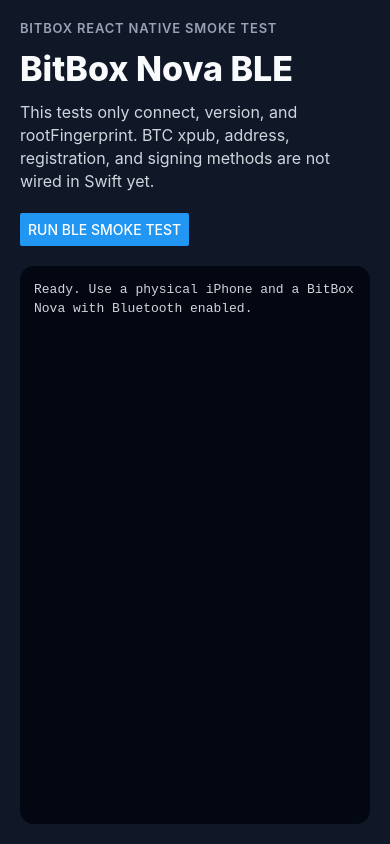
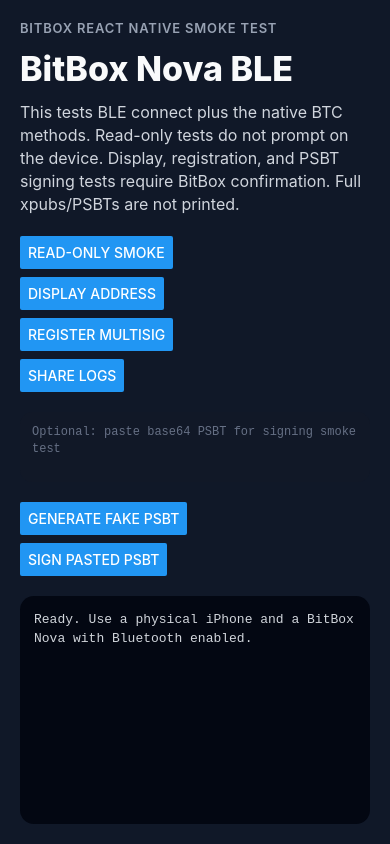
Before and after one commit to bitcoinerlab/descriptors-rn-integration, a React Native app: screen / in a window 390 px wide. Built offline with nearby package versions, Linux system fonts and the light colour scheme.

Commit message:
test: expand BitBox smoke flows

```diff
--- a/App.tsx
+++ b/App.tsx
@@ -1,14 +1,36 @@
 import { useState } from "react";
+import type {
+  BitBoxScriptConfig,
+  ConnectedBitBoxClient,
+} from "@bitcoinerlab/bitbox-react-native";
+import { HDKey } from "@scure/bip32";
+import { base64 } from "@scure/base";
+import { Transaction, bip32Path, p2wpkh } from "@scure/btc-signer";
 import {
   Button,
+  Keyboard,
   Platform,
+  Pressable,
   SafeAreaView,
   ScrollView,
+  Share,
   StyleSheet,
   StatusBar,
   Text,
+  TextInput,
   View,
 } from "react-native";
+
+const P2WPKH_ACCOUNT = "m/84'/0'/0'";
+const P2WPKH_RECEIVE = `${P2WPKH_ACCOUNT}/0/0`;
+const P2WPKH_CONFIG: BitBoxScriptConfig = { simpleType: "p2wpkh" };
+
+const MULTISIG_ACCOUNT = "m/48'/0'/0'/2'";
+const MULTISIG_RECEIVE = `${MULTISIG_ACCOUNT}/0/0`;
+const MULTISIG_OTHER_XPUBS = [
+  "xpub6Esa6esRHkbuXtbdDKqu3uWjQ1GpK39WW2hxbUAN4L3TxrwDyghEwBtUYZ8uK8LZh3tJ3pjWEpxng9tjfo7RT9BaZKV2T3EPvmZ6N1LgSdj",
+  "xpub6FJ6FAAFUzuWQAKyT98Ngs6UwsoPfPCdmepqX2aLLPT54M85ARsWzPciFd49foStMwhWgfiHP6PnMgPrWLrBJpUHgqw8vZPd5ov8uSfW2vo",
+];
 
 type LogLine = {
   id: number;
@@ -20,8 +42,89 @@
   return String(error);
 }
 
+function summarizeValue(value: string): string {
+  if (value.length <= 20) return value;
+  return `${value.slice(0, 10)}...${value.slice(-8)} (length=${value.length})`;
+}
+
+function hexToBytes(hex: string): Uint8Array {
+  if (!/^(?:[0-9a-fA-F]{2})*$/.test(hex)) {
+    throw new Error(`Invalid hex string: ${hex}`);
+  }
+  const bytes = new Uint8Array(hex.length / 2);
+  for (let i = 0; i < bytes.length; i++) {
+    bytes[i] = Number.parseInt(hex.slice(i * 2, i * 2 + 2), 16);
+  }
+  return bytes;
+}
+
+function fingerprintNumber(rootFingerprint: string): number {
+  const bytes = hexToBytes(rootFingerprint);
+  if (bytes.length !== 4) {
+    throw new Error(`Root fingerprint must be 4 bytes: ${rootFingerprint}`);
+  }
+  return (
+    bytes[0] * 0x1000000 +
+    bytes[1] * 0x10000 +
+    bytes[2] * 0x100 +
+    bytes[3]
+  );
+}
+
+async function generateFakeP2wpkhPsbt(
+  client: ConnectedBitBoxClient,
+): Promise<string> {
+  const rootFingerprint = await client.rootFingerprint();
+  const accountXpub = await client.btcXpub(
+    "btc",
+    P2WPKH_ACCOUNT,
+    "xpub",
+    false,
+  );
+  const account = HDKey.fromExtendedKey(accountXpub);
+  const child = account.deriveChild(0).deriveChild(0);
+  if (!child.publicKey) {
+    throw new Error("Could not derive child public key from BitBox xpub");
+  }
+
+  const payment = p2wpkh(child.publicKey);
+  const previousTx = new Transaction();
+  previousTx.addInput({
+    txid: "00".repeat(32),
+    index: 0xffffffff,
+    sequence: 0xffffffff,
+  });
+  previousTx.addOutput({
+    amount: 100_000n,
+    script: payment.script,
+  });
+
+  const tx = new Transaction();
+  tx.addInput({
+    txid: previousTx.id,
+    index: 0,
+    nonWitnessUtxo: previousTx.toBytes(),
+    witnessUtxo: {
+      amount: 100_000n,
+      script: payment.script,
+    },
+    bip32Derivation: [
+      [
+        child.publicKey,
+        {
+          fingerprint: fingerprintNumber(rootFingerprint),
+          path: bip32Path(P2WPKH_RECEIVE),
+        },
+      ],
+    ],
+  });
+  tx.addOutputAddress(payment.address, 90_000n);
+  return base64.encode(tx.toPSBT());
+}
+
 export default function App() {
   const [running, setRunning] = useState(false);
+  const [psbt, setPsbt] = useState("");
   const [log, setLog] = useState<LogLine[]>([
     {
       id: 0,
@@ -34,25 +137,149 @@
   }
 
   function add(text: string) {
+    console.log(`[BitBoxSmoke] ${text}`);
     setLog((lines) => [...lines, { id: Date.now() + lines.length, text }]);
   }
 
+  function shareLog() {
+    const message = log.map((line) => line.text).join("\n");
+    void Share.share({
+      title: "BitBox smoke test logs",
+      message: message.length > 0 ? message : "No BitBox smoke test logs yet.",
+    });
+  }
+
   function runSmokeTest() {
+    void runWithClient("Running read-only smoke test...", async (client) => {
+      await readBasics(client);
+
+      add("Reading BTC receive address without device display...");
+      const address = await client.btcAddress(
+        "btc",
+        P2WPKH_RECEIVE,
+        P2WPKH_CONFIG,
+        false,
+      );
+      add(`BTC address OK: ${summarizeValue(address)}`);
+    });
+  }
+
+  function runDisplayAddressTest() {
+    void runWithClient(
+      "Running device-display address smoke test...",
+      async (client) => {
+        add("Requesting BTC receive address on device display...");
+        const address = await client.btcAddress(
+          "btc",
+          P2WPKH_RECEIVE,
+          P2WPKH_CONFIG,
+          true,
+        );
+        add(`Displayed BTC address OK: ${summarizeValue(address)}`);
+      },
+    );
+  }
+
+  function runRegistrationTest() {
+    void runWithClient(
+      "Running multisig registration smoke test...",
+      async (client) => {
+        add("Reading multisig account xpub without device display...");
+        const ownXpub = await client.btcXpub(
+          "btc",
+          MULTISIG_ACCOUNT,
+          "xpub",
+          false,
+        );
+        add(`Multisig account xpub OK: ${summarizeValue(ownXpub)}`);
+
+        const multisigConfig: BitBoxScriptConfig = {
+          multisig: {
+            threshold: 1,
+            xpubs: [ownXpub, ...MULTISIG_OTHER_XPUBS],
+            ourXpubIndex: 0,
+            scriptType: "p2wsh",
+          },
+        };
+
+        add("Checking multisig registration state...");
+        const registeredBefore = await client.btcIsScriptConfigRegistered(
+          "btc",
+          multisigConfig,
+          MULTISIG_ACCOUNT,
+        );
+        add(`Registered before: ${registeredBefore}`);
+
+        if (!registeredBefore) {
+          add("Registering multisig smoke account. Confirm on the BitBox.");
+          await client.btcRegisterScriptConfig(
+            "btc",
+            multisigConfig,
+            MULTISIG_ACCOUNT,
+            "autoXpubTpub",
+            "RN smoke multisig",
+          );
+          add("Registration call OK.");
+        }
+
+        const registeredAfter = await client.btcIsScriptConfigRegistered(
+          "btc",
+          multisigConfig,
+          MULTISIG_ACCOUNT,
+        );
+        add(`Registered after: ${registeredAfter}`);
+
+        add("Reading multisig receive address without device display...");
+        const address = await client.btcAddress(
+          "btc",
+          MULTISIG_RECEIVE,
+          multisigConfig,
+          false,
+        );
+        add(`Multisig address OK: ${summarizeValue(address)}`);
+      },
+    );
+  }
+
+  function runPsbtSignTest() {
+    const trimmedPsbt = psbt.trim();
+    if (!trimmedPsbt) {
+      resetLog();
+      add("Paste a base64 PSBT before running the PSBT signing smoke test.");
+      return;
+    }
+    void runWithClient("Running PSBT signing smoke test...", async (client) => {
+      add("Signing pasted PSBT with forced p2wpkh m/84'/0'/0' config...");
+      const signedPsbt = await client.btcSignPSBT(
+        "btc",
+        trimmedPsbt,
+        { scriptConfig: P2WPKH_CONFIG, keypath: P2WPKH_ACCOUNT },
+        "default",
+      );
+      add(`Signed PSBT OK: ${summarizeValue(signedPsbt)}`);
+    });
+  }
+
+  function runGenerateFakePsbtTest() {
+    void runWithClient("Generating fake p2wpkh PSBT...", async (client) => {
+      add("Deriving fake PSBT from BitBox account xpub locally...");
+      const generatedPsbt = await generateFakeP2wpkhPsbt(client);
+      setPsbt(generatedPsbt);
+      add(`Fake PSBT generated: ${summarizeValue(generatedPsbt)}`);
+      add("Now press Sign Pasted PSBT to test btcSignPSBT.");
+    });
+  }
+
+  async function runWithClient(
+    title: string,
+    run: (client: ConnectedBitBoxClient) => Promise<void>,
+  ) {
     if (running) return;
     setRunning(true);
     resetLog();
-    void runBitBoxSmokeTest();
-  }
-
-  async function runBitBoxSmokeTest() {
-    let client:
-      | Awaited<
-          ReturnType<
-            (typeof import("@bitcoinerlab/bitbox-react-native"))["connectBitBoxNovaBle"]
-          >
-        >
-      | undefined;
+    let client: ConnectedBitBoxClient | undefined;
     try {
+      add(title);
       add(`Platform: ${Platform.OS}`);
       add("Loading @bitcoinerlab/bitbox-react-native...");
       const { connectBitBoxNovaBle } =
@@ -62,14 +289,7 @@
       client = await connectBitBoxNovaBle({ timeoutMs: 60_000 });
 
       add(`Session: ${JSON.stringify(client.session, null, 2)}`);
-
-      add("Reading firmware version...");
-      const version = await client.version();
-      add(`Version: ${version}`);
-
-      add("Reading root fingerprint...");
-      const rootFingerprint = await client.rootFingerprint();
-      add(`Root fingerprint: ${rootFingerprint}`);
+      await run(client);
     } catch (error) {
       add(`ERROR: ${errorMessage(error)}`);
     } finally {
@@ -85,20 +305,68 @@
     }
   }
 
+  async function readBasics(client: ConnectedBitBoxClient) {
+    add("Reading firmware version...");
+    const version = await client.version();
+    add(`Version: ${version}`);
+
+    add("Reading root fingerprint...");
+    const rootFingerprint = await client.rootFingerprint();
+    add(`Root fingerprint: ${rootFingerprint}`);
+
+    add("Reading native BTC xpub without device display...");
+    const xpub = await client.btcXpub("btc", P2WPKH_ACCOUNT, "xpub", false);
+    add(`BTC xpub OK: ${summarizeValue(xpub)}`);
+  }
+
   return (
     <SafeAreaView style={styles.safeArea}>
       <StatusBar barStyle="light-content" />
-      <View style={styles.container}>
+      <Pressable style={styles.container} onPress={Keyboard.dismiss}>
         <Text style={styles.eyebrow}>BitBox React Native Smoke Test</Text>
         <Text style={styles.title}>BitBox Nova BLE</Text>
         <Text style={styles.description}>
-          This tests only connect, version, and rootFingerprint. BTC xpub,
-          address, registration, and signing methods are not wired in Swift yet.
+          This tests BLE connect plus the native BTC methods. Read-only tests do
+          not prompt on the device. Display, registration, and PSBT signing tests
+          require BitBox confirmation. Full xpubs/PSBTs are not printed.
         </Text>
         <View style={styles.buttonRow}>
           <Button
-            title={running ? "Running..." : "Run BLE Smoke Test"}
+            title={running ? "Running..." : "Read-Only Smoke"}
             onPress={runSmokeTest}
+            disabled={running}
+          />
+          <Button
+            title="Display Address"
+            onPress={runDisplayAddressTest}
+            disabled={running}
+          />
+          <Button
+            title="Register Multisig"
+            onPress={runRegistrationTest}
+            disabled={running}
+          />
+          <Button title="Share Logs" onPress={shareLog} disabled={running} />
+        </View>
+        <TextInput
+          style={styles.psbtInput}
+          value={psbt}
+          onChangeText={setPsbt}
+          placeholder="Optional: paste base64 PSBT for signing smoke test"
+          placeholderTextColor="#667085"
+          autoCapitalize="none"
+          autoCorrect={false}
+          multiline
+        />
+        <View style={styles.buttonRow}>
+          <Button
+            title="Generate Fake PSBT"
+            onPress={runGenerateFakePsbtTest}
+            disabled={running}
+          />
+          <Button
+            title="Sign Pasted PSBT"
+            onPress={runPsbtSignTest}
             disabled={running}
           />
         </View>
@@ -112,7 +380,7 @@
             </Text>
           ))}
         </ScrollView>
-      </View>
+      </Pressable>
     </SafeAreaView>
   );
 }
@@ -147,6 +415,18 @@
   buttonRow: {
     marginVertical: 8,
     alignItems: "flex-start",
+    gap: 8,
+  },
+  psbtInput: {
+    minHeight: 70,
+    maxHeight: 120,
+    borderRadius: 12,
+    backgroundColor: "#111827",
+    color: "#f9fafb",
+    fontFamily: Platform.select({ ios: "Menlo", default: "monospace" }),
+    fontSize: 12,
+    lineHeight: 17,
+    padding: 12,
   },
   log: {
     flex: 1,
--- a/package.json
+++ b/package.json
@@ -4,6 +4,9 @@
   "main": "index.ts",
   "dependencies": {
     "@bitcoinerlab/bitbox-react-native": "file:../bitbox-react-native/bitcoinerlab-bitbox-react-native-0.1.0.tgz",
+    "@scure/base": "^2.2.0",
+    "@scure/bip32": "^2.2.0",
+    "@scure/btc-signer": "^2.2.0",
     "expo": "~54.0.0",
     "expo-dev-client": "~6.0.21",
     "expo-modules-core": "~3.0.30",
```
Also changed, not shown: 1 other file (tests, documents, lock files or other folders).
